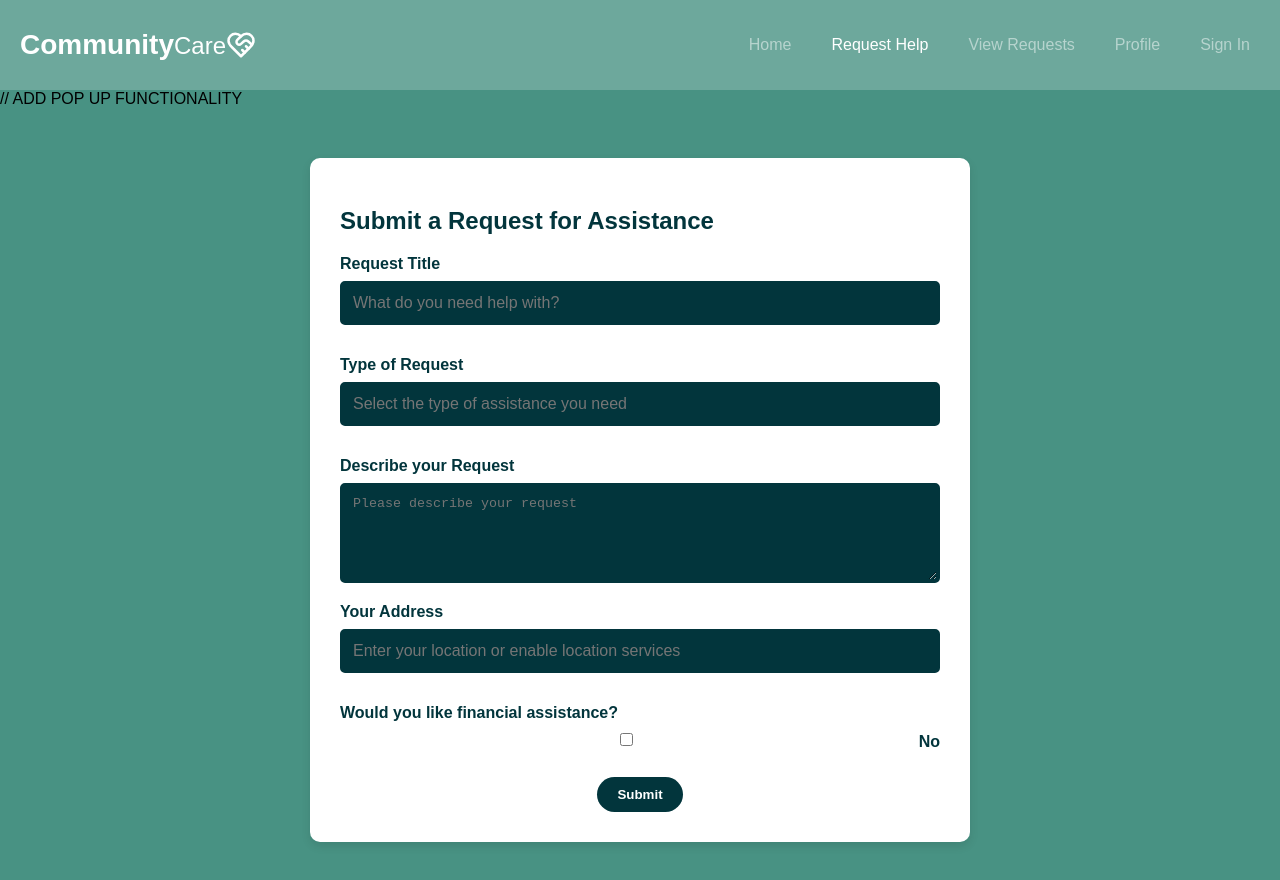
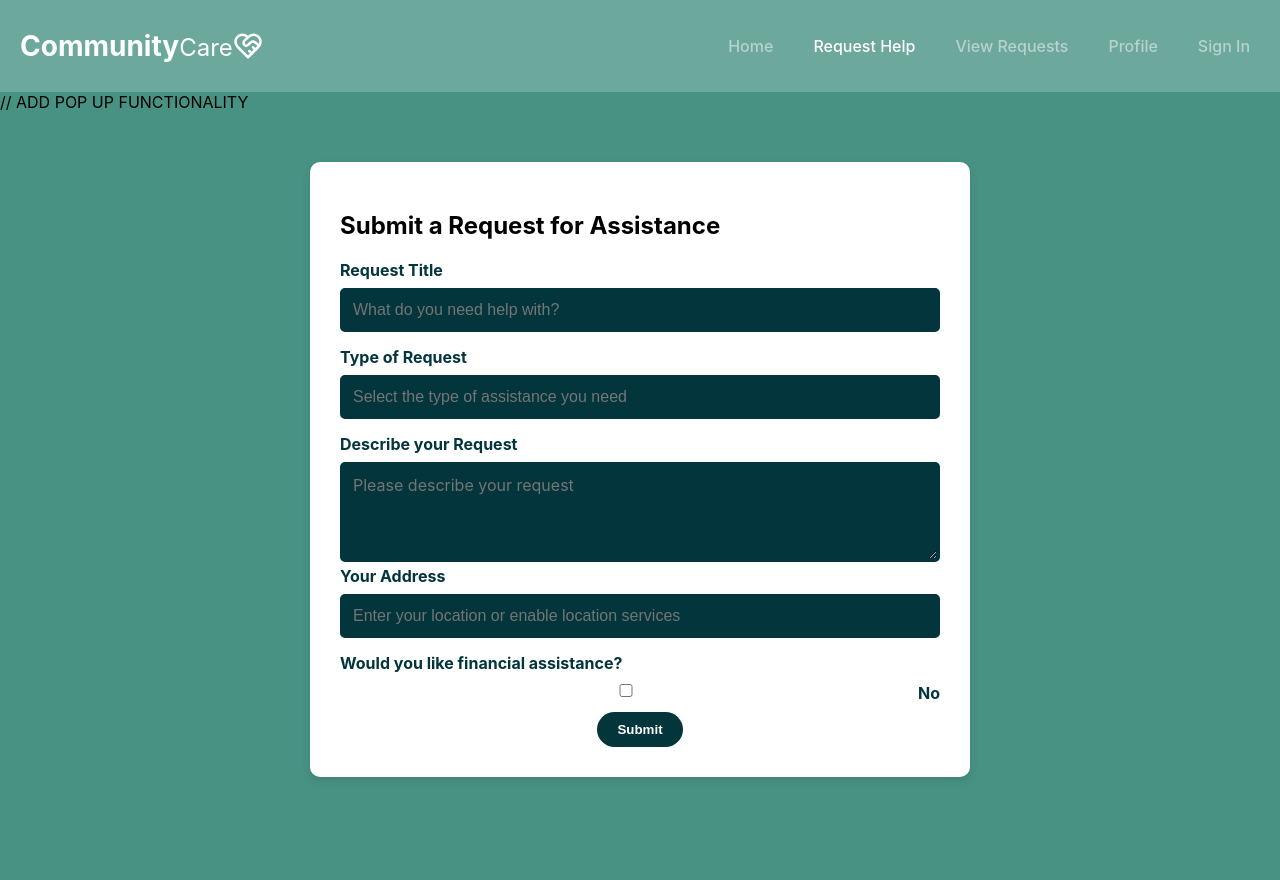
Before and after one commit to Brilynd/CommunityCare, a React (Create React App) app in the folder communitycare_frontend/: page /request-help in a window 1280 px wide. Shown: the top 880 px of the page. After the commit the page ends 827 px from the top, so only its background shows below. Built offline with nearby package versions, Linux system fonts and the light colour scheme.

Commit message:
override text area font

```diff
--- a/communitycare_frontend/src/components/RequestHelp.css
+++ b/communitycare_frontend/src/components/RequestHelp.css
@@ -2,7 +2,6 @@
 body {
     background-color: #489283;
     margin: 0;
-    font-family: Arial, sans-serif;
 }
 
 /* Form container */
@@ -16,7 +15,7 @@ body {
 }
 
 /* Header */
-.header {
+.request-header {
     color: #02353C;
     text-align: center;
     margin-bottom: 20px;
@@ -29,7 +28,7 @@ body {
 }
 
 /* Form group */
-.form-group {
+.request-form-group {
     margin-bottom: 16px;
 }
 
@@ -56,6 +55,10 @@ textarea {
 /* Textarea specific styles */
 textarea {
     min-height: 100px;
+    font-size: 16px;
+    font-family: -apple-system, BlinkMacSystemFont, 'Segoe UI', 'Roboto', 'Oxygen',
+    'Ubuntu', 'Cantarell', 'Fira Sans', 'Droid Sans', 'Helvetica Neue',
+    sans-serif;
 }
 
 /* Toggle section */
```
